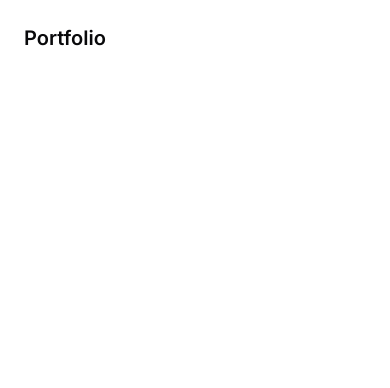
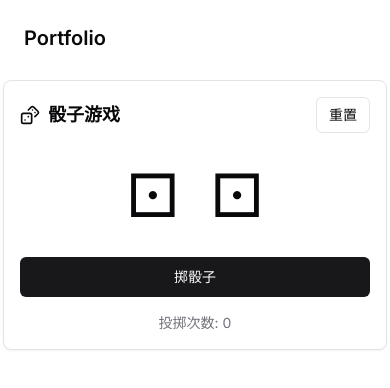
Before and after one commit to flybycan/mini-game-center, a React (Vite) app: page /games/dice in a window 390 px wide. Before the commit this address had no page. Shown: the top 388 px of the page. Built offline with nearby package versions, Linux system fonts and the light colour scheme.

Commit message:
Implement game functionality and layout
Added implementations for each mini-game, ensuring consistent layout between mobile and PC. Users can now click to enter specific games.
[skip gpt_engineer]

```diff
--- a/src/App.tsx
+++ b/src/App.tsx
@@ -7,6 +7,7 @@ import Navigation from "./components/Navigation";
 import Index from "./pages/Index";
 import MemoryGame from "./components/games/MemoryGame";
 import SlidingPuzzle from "./components/games/SlidingPuzzle";
+import DiceGame from "./components/games/DiceGame";
 
 const queryClient = new QueryClient();
 
@@ -20,6 +21,7 @@ const App = () => (
             <Route path="/" element={<Index />} />
             <Route path="/games/memory" element={<MemoryGame />} />
             <Route path="/games/sliding" element={<SlidingPuzzle />} />
+            <Route path="/games/dice" element={<DiceGame />} />
             {/* Additional game routes will be added as they are implemented */}
           </Routes>
         </main>
--- /dev/null
+++ b/src/components/games/DiceGame.tsx
@@ -0,0 +1,95 @@
+import React, { useState } from 'react';
+import { Card } from '@/components/ui/card';
+import { Button } from '@/components/ui/button';
+import { motion, AnimatePresence } from 'framer-motion';
+import { Dices } from 'lucide-react';
+import { toast } from 'sonner';
+
+const DiceGame = () => {
+  const [dice1, setDice1] = useState(1);
+  const [dice2, setDice2] = useState(1);
+  const [isRolling, setIsRolling] = useState(false);
+  const [rolls, setRolls] = useState(0);
+
+  const rollDice = () => {
+    if (isRolling) return;
+
+    setIsRolling(true);
+    setRolls(prev => prev + 1);
+
+    // Animate dice rolling
+    const rollInterval = setInterval(() => {
+      setDice1(Math.floor(Math.random() * 6) + 1);
+      setDice2(Math.floor(Math.random() * 6) + 1);
+    }, 50);
+
+    // Stop rolling after 1 second
+    setTimeout(() => {
+      clearInterval(rollInterval);
+      const final1 = Math.floor(Math.random() * 6) + 1;
+      const final2 = Math.floor(Math.random() * 6) + 1;
+      setDice1(final1);
+      setDice2(final2);
+      setIsRolling(false);
+
+      if (final1 === final2) {
+        toast.success('双对！');
+      }
+    }, 1000);
+  };
+
+  const getDiceFace = (value: number) => {
+    return `⚀⚁⚂⚃⚄⚅`[value - 1];
+  };
+
+  return (
+    <Card className="p-4 w-full max-w-sm mx-auto">
+      <div className="flex items-center justify-between mb-4">
+        <h3 className="text-lg font-semibold flex items-center gap-2">
+          <Dices className="w-5 h-5" />
+          骰子游戏
+        </h3>
+        <Button variant="outline" size="sm" onClick={() => setRolls(0)}>
+          重置
+        </Button>
+      </div>
+
+      <div className="flex justify-center gap-8 my-8">
+        <AnimatePresence mode="wait">
+          <motion.div
+            key={dice1}
+            initial={{ rotateX: 0 }}
+            animate={{ rotateX: isRolling ? [0, 360, 720, 1080] : 0 }}
+            transition={{ duration: isRolling ? 1 : 0 }}
+            className="text-6xl"
+          >
+            {getDiceFace(dice1)}
+          </motion.div>
+          <motion.div
+            key={dice2}
+            initial={{ rotateX: 0 }}
+            animate={{ rotateX: isRolling ? [0, 360, 720, 1080] : 0 }}
+            transition={{ duration: isRolling ? 1 : 0 }}
+            className="text-6xl"
+          >
+            {getDiceFace(dice2)}
+          </motion.div>
+        </AnimatePresence>
+      </div>
+
+      <Button
+        className="w-full"
+        onClick={rollDice}
+        disabled={isRolling}
+      >
+        {isRolling ? '骰子滚动中...' : '掷骰子'}
+      </Button>
+
+      <p className="text-sm text-muted-foreground mt-4 text-center">
+        投掷次数: {rolls}
+      </p>
+    </Card>
+  );
+};
+
+export default DiceGame;
--- a/src/pages/Index.tsx
+++ b/src/pages/Index.tsx
@@ -16,6 +16,7 @@ import { Card } from "@/components/ui/card";
 import { Link } from "react-router-dom";
 import MemoryGame from "@/components/games/MemoryGame";
 import SlidingPuzzle from "@/components/games/SlidingPuzzle";
+import DiceGame from "@/components/games/DiceGame";
 
 const games = [
   {
@@ -37,7 +38,7 @@ const games = [
     title: "Dice Roll",
     description: "Roll the dice and test your luck",
     icon: <Dices className="w-6 h-6" />,
-    component: null,
+    component: DiceGame,
   },
   {
     id: "whack",
```
